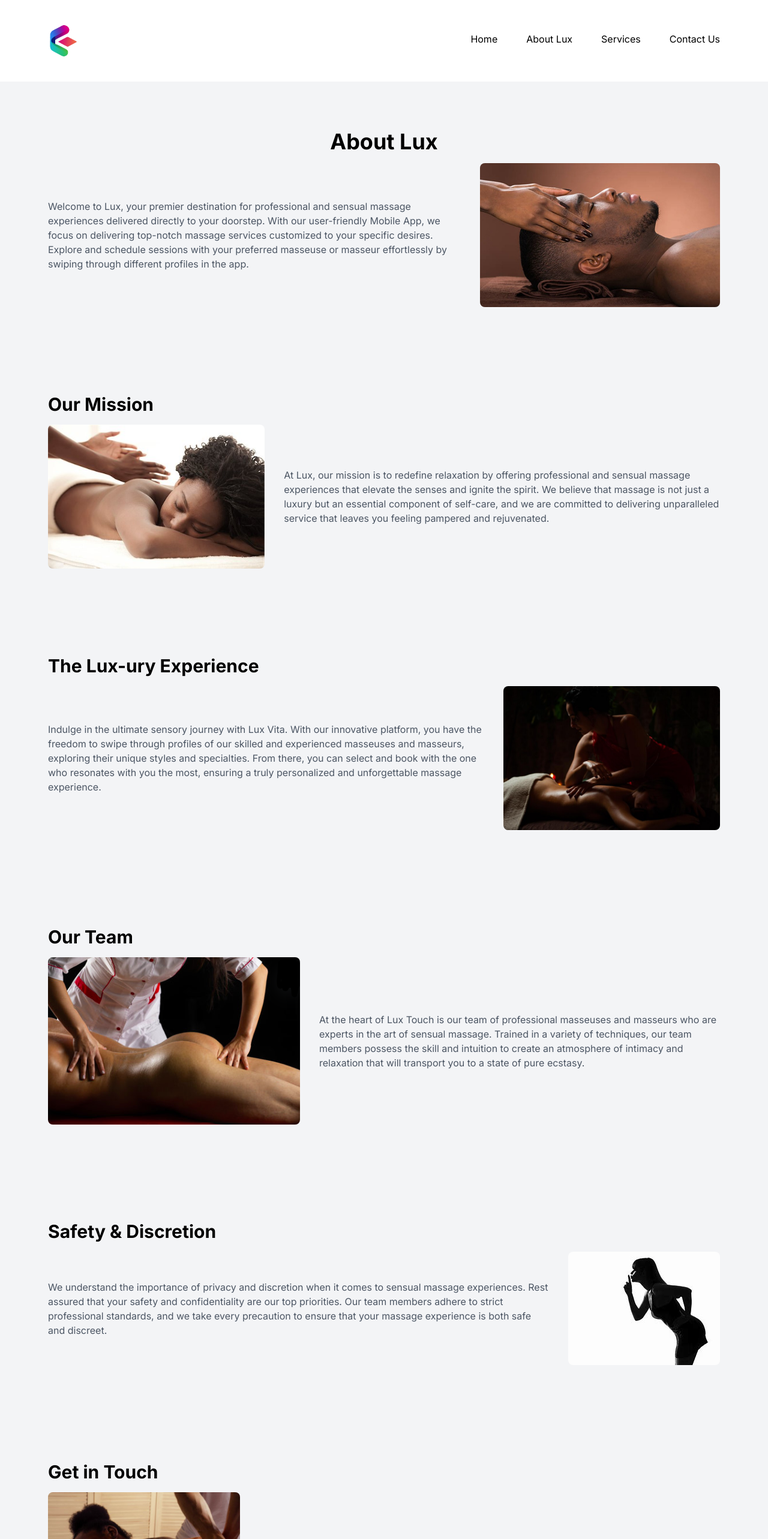
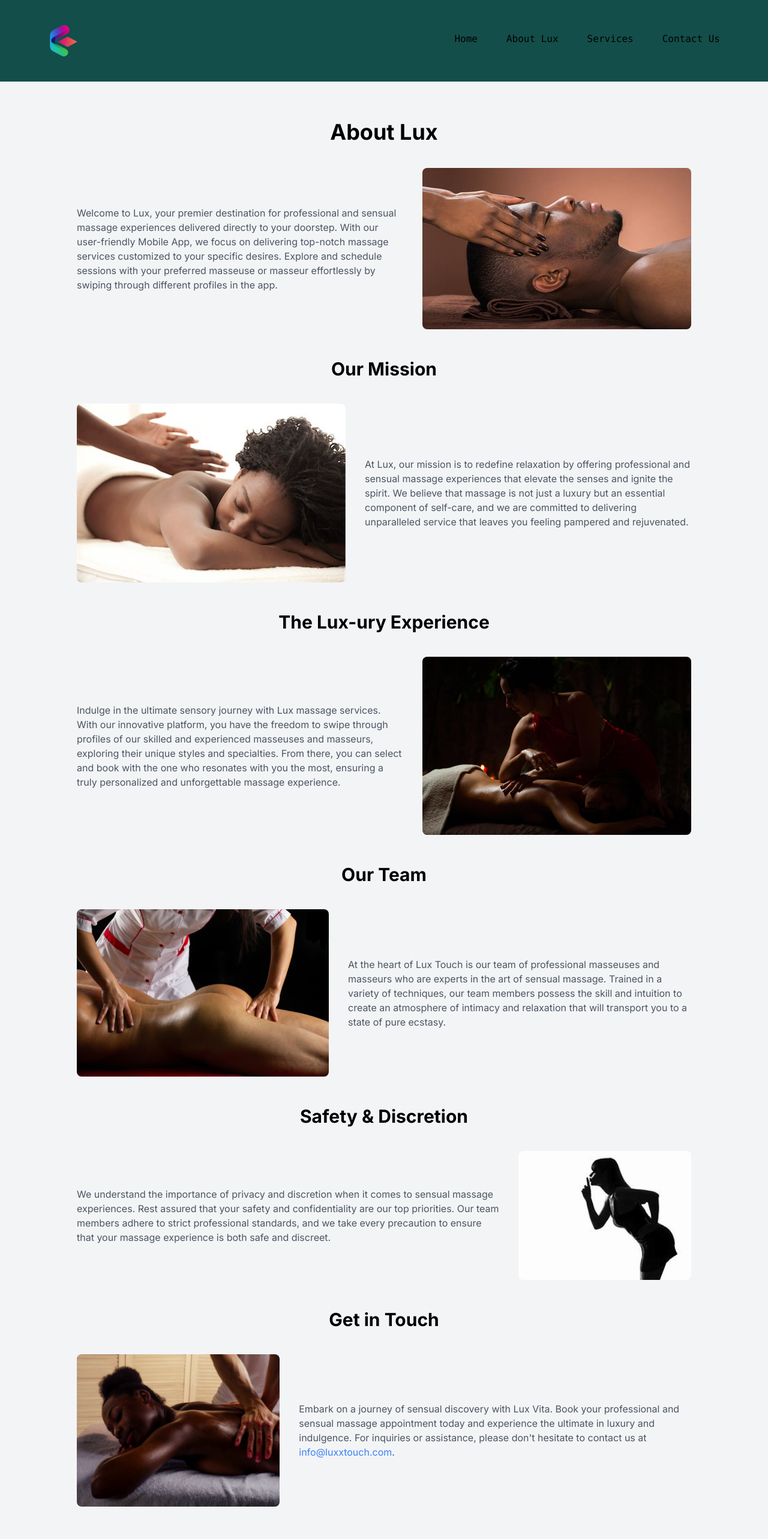
Before and after one commit to ghost-254/LUXXTOUCH, a Next.js app: page /about in a window 1280 px wide. Shown: the top 2566 px of the page at 60% size. Built offline with nearby package versions, Linux system fonts and the light colour scheme.

Commit message:
New Updates on header and other sections

```diff
--- a/components/About.tsx
+++ b/components/About.tsx
@@ -1,24 +1,22 @@
-// About.tsx
-
 import React from 'react';
 
 const About = () => {
   return (
-    <section id="about" className="bg-gray-100 max-container padding-container flex flex-col items-center gap-10 py-10 md:gap-28 lg:py-20 xl:flex-col">
-      <div className="mb-8">
-        <h2 className="text-center text-4xl font-bold">About Lux</h2>
-        <div className="flex flex-col md:flex-row items-center gap-8 mt-4">
+    <section id="about" className="bg-gray-100 max-container px-4 py-10 md:px-8 lg:px-10 lg:py-16">
+      <div className="mb-12">
+        <h2 className="text-center text-4xl font-bold mb-10">About Lux</h2>
+        <div className="flex flex-col md:flex-row items-center gap-8 mt-4 max-w-5xl mx-auto">
           <p className="text-gray-600 text-base">
             Welcome to Lux, your premier destination for professional and sensual massage experiences delivered directly to your doorstep. With our user-friendly Mobile App, we focus on delivering top-notch massage services customized to your specific desires. Explore and schedule sessions with your preferred masseuse or masseur effortlessly by swiping through different profiles in the app.
           </p>
-          <img src="/massage2.jpg" alt="Image 1" className="rounded-lg w-200 h-60"/>
+          <img src="/massage2.jpg" alt="Image 1" className="rounded-lg w-full max-w-md" />
         </div>
       </div>
 
-      <div className="mb-8">
-        <h3 className="text-3xl font-bold">Our Mission</h3>
-        <div className="flex flex-col-reverse md:flex-row items-center gap-8 mt-4">
-          <img src="/massage1.jpeg" alt="Image 2" className="rounded-lg w-200 h-60"/>
+      <div className="mb-12">
+        <h3 className="text-3xl font-bold text-center mb-10">Our Mission</h3>
+        <div className="flex flex-col-reverse md:flex-row items-center gap-8 mt-4 max-w-5xl mx-auto">
+          <img src="/massage1.jpeg" alt="Image 2" className="rounded-lg w-full max-w-md" />
           <p className="text-gray-600 text-base">
             At Lux, our mission is to redefine relaxation by offering professional and sensual massage experiences that elevate the senses and ignite the spirit. We believe that massage is not just a luxury but an essential component of self-care, and we are committed to delivering unparalleled service that leaves you feeling pampered and rejuvenated.
           </p>
@@ -26,19 +24,19 @@ const About = () => {
       </div>
 
       <div className="mb-12">
-        <h3 className="text-3xl font-bold">The Lux-ury Experience</h3>
-        <div className="flex flex-col-reverse md:flex-row items-center gap-8 mt-4">
+        <h3 className="text-3xl font-bold text-center mb-10">The Lux-ury Experience</h3>
+        <div className="flex flex-col-reverse md:flex-row items-center gap-8 mt-4 max-w-5xl mx-auto">
           <p className="text-gray-600 text-base">
-            Indulge in the ultimate sensory journey with Lux Vita. With our innovative platform, you have the freedom to swipe through profiles of our skilled and experienced masseuses and masseurs, exploring their unique styles and specialties. From there, you can select and book with the one who resonates with you the most, ensuring a truly personalized and unforgettable massage experience.
+            Indulge in the ultimate sensory journey with Lux massage services. With our innovative platform, you have the freedom to swipe through profiles of our skilled and experienced masseuses and masseurs, exploring their unique styles and specialties. From there, you can select and book with the one who resonates with you the most, ensuring a truly personalized and unforgettable massage experience.
           </p>
-          <img src="/sensual16.jpg" alt="Image 3" className="rounded-lg w-200 h-60"/>
+          <img src="/sensual16.jpg" alt="Image 3" className="rounded-lg w-full max-w-md" />
         </div>
       </div>
 
       <div className="mb-12">
-        <h3 className="text-3xl font-bold">Our Team</h3>
-        <div className="flex flex-col-reverse md:flex-row items-center gap-8 mt-4">
-          <img src="/sensual14.PNG" alt="Image 4" className="rounded-lg w-200 h-200"/>
+        <h3 className="text-3xl font-bold text-center mb-10">Our Team</h3>
+        <div className="flex flex-col-reverse md:flex-row items-center gap-8 mt-4 max-w-5xl mx-auto">
+          <img src="/sensual14.PNG" alt="Image 4" className="rounded-lg w-full max-w-md" />
           <p className="text-gray-600 text-base">
             At the heart of Lux Touch is our team of professional masseuses and masseurs who are experts in the art of sensual massage. Trained in a variety of techniques, our team members possess the skill and intuition to create an atmosphere of intimacy and relaxation that will transport you to a state of pure ecstasy.
           </p>
@@ -46,19 +44,19 @@ const About = () => {
       </div>
 
       <div className="mb-12">
-        <h3 className="text-3xl font-bold">Safety & Discretion</h3>
-        <div className="flex flex-col-reverse md:flex-row items-center gap-8 mt-4">
+        <h3 className="text-3xl font-bold text-center mb-10">Safety & Discretion</h3>
+        <div className="flex flex-col-reverse md:flex-row items-center gap-8 mt-4 max-w-5xl mx-auto">
           <p className="text-gray-600 text-base">
             We understand the importance of privacy and discretion when it comes to sensual massage experiences. Rest assured that your safety and confidentiality are our top priorities. Our team members adhere to strict professional standards, and we take every precaution to ensure that your massage experience is both safe and discreet.
           </p>
-          <img src="/discretion.jpg" alt="Image 5" className="rounded-lg w-200 h-200"/>
+          <img src="/discretion.jpg" alt="Image 5" className="rounded-lg w-full max-w-md" />
         </div>
       </div>
 
       <div>
-        <h3 className="text-3xl font-bold">Get in Touch</h3>
-        <div className="flex flex-col md:flex-row items-center gap-8 mt-4">
-          <img src="/sensual15.PNG" alt="Image 6" className="rounded-lg w-200 h-60"/>
+        <h3 className="text-3xl font-bold text-center mb-10">Get in Touch</h3>
+        <div className="flex flex-col md:flex-row items-center gap-8 mt-4 max-w-5xl mx-auto">
+          <img src="/sensual15.PNG" alt="Image 6" className="rounded-lg w-full max-w-md" />
           <p className="text-gray-600 text-base">
             Embark on a journey of sensual discovery with Lux Vita. Book your professional and sensual massage appointment today and experience the ultimate in luxury and indulgence. For inquiries or assistance, please don't hesitate to contact us at <a href="mailto:info@luxxtouch.com" className="text-blue-500 hover:underline">info@luxxtouch.com</a>.
           </p>
--- a/components/ContactForm.tsx
+++ b/components/ContactForm.tsx
@@ -101,7 +101,7 @@ const ContactForm: React.FC = () => {
         </div>
         <button
           type="submit"
-          className="w-full bg-blue-500 text-white p-2 rounded hover:bg-blue-700"
+          className="w-full bg-customTeal text-white p-2 rounded hover:bg-teal-700"
         >
           Send Message
         </button>
--- a/components/Footer.tsx
+++ b/components/Footer.tsx
@@ -7,7 +7,7 @@ import React from 'react'
 
 const Footer = () => {
   return (
-    <footer className="flexCenter mb-24 py-10">
+    <footer className="bg-indigo-950 font-mono flexCenter py-20 text-white">
       <div className="padding-container max-container flex w-full flex-col gap-14">
         <div className="flex flex-col items-start justify-center gap-[10%] md:flex-row">
           <Link href="/" className="mb-10">
@@ -17,7 +17,7 @@ const Footer = () => {
           <div className='flex flex-wrap gap-10 sm:justify-between md:flex-1'>
             {FOOTER_LINKS.map((columns, index) => (
               <FooterColumn title={columns.title} key={`footer-column-${index}`}>
-                <ul className="regular-14 flex flex-col gap-4 text-gray-30">
+                <ul className="regular-14 flex flex-col gap-4 text-indigo-50">
                   {columns.links.map((link, linkIndex) => (
                     <Link
                       href={
@@ -46,7 +46,7 @@ const Footer = () => {
                     <p className="whitespace-nowrap">
                       {link.label}:
                     </p>
-                    <a href='mailto:info@luxxtouch.com' className="medium-14 whitespace-nowrap text-blue-70 hover:text-blue-800">
+                    <a href='mailto:info@luxxtouch.com' className="medium-14 whitespace-nowrap text-white hover:text-blue-800">
                       {link.value}
                     </a>
                   </div>
@@ -69,7 +69,7 @@ const Footer = () => {
         </div>
 
         <div className="border bg-gray-20" />
-        <p className="regular-14-full text-center text-gray-20"> © 2024 Luxx Touch | All rights reserved</p>
+        <p className="regular-14-full text-center text-gray-20"> © 2024 Lux Massage Services | Terms & Conditions Apply</p>
       </div>
     </footer>
   )
--- a/components/Guide.tsx
+++ b/components/Guide.tsx
@@ -27,17 +27,27 @@ const Guide = () => {
         />
       </div>
 
-      <div className="flexCenter max-container robject-cover object-center 2xl:rounded-5xl">
-        <h1 className='ml-10 bold-40 lg:bold-40 xl:max-w-[390px]' >Swipe through profiles and Chat to book!</h1>
+      <div className="flex flex-col lg:flex-row items-center justify-center max-container">
+      <div className="text-center lg:text-left lg:mr-10">
+      <h1 className='font-bold text-2xl lg:text-4xl xl:max-w-[390px]'>Swipe through profiles and Chat to book!</h1>
+      <p className='mt-2 text-base lg:text-lg xl:max-w-[390px]'>
+        Easily connect with professionals and book appointments seamlessly through our intuitive chat feature. Explore profiles and find the right match for your needs.
+      </p>
+      </div>
+      <div className='w-full max-w-md lg:max-w-lg'>
       <Image
         src="/book_chat.png"
         alt="booking and chatting"
         layout='responsive'
         width={400}
-          height={600}
-          className="w-full max-container object-cover object-center 2xl:rounded-5xl"
+        height={500}
+        className="w-full object-cover object-center 2xl:rounded-5xl"
       />
       </div>
+</div>
+
+
+
     </section>
   )
 }
--- a/components/Hero.tsx
+++ b/components/Hero.tsx
@@ -54,7 +54,7 @@ const Hero = () => {
   }
 
   return (
-    <section className="bg-white max-container padding-container flex flex-col gap-20 py-10 pb-32 md:gap-28 lg:py-20 xl:flex-row">
+    <section className="bg-customTeal max-container padding-container flex flex-col gap-20 py-10 pb-32 md:gap-28 lg:py-20 xl:flex-row">
 
       <div className="relative z-20 flex flex-1 flex-col xl:w-1/2">
         <h1 className="bold-40 lg:bold-60">Luxurious In-Home Massage Services</h1>
--- a/components/Navbar.tsx
+++ b/components/Navbar.tsx
@@ -20,7 +20,7 @@ const Navbar = () => {
 
   return (
     <>
-      <nav className="flexBetween max-container padding-container relative z-30 py-10">
+      <nav className="bg-customTeal font-mono flexBetween max-container padding-container relative z-30 py-10">
         <Link href="/">
           <Image src="/logo.png" alt="logo" width={50} height={100} />
         </Link>
--- a/tailwind.config.ts
+++ b/tailwind.config.ts
@@ -14,6 +14,7 @@ module.exports = {
           50: '#30AF5B',
           90: '#292C27',
         },
+        customTeal: '#134E4A',
         gray: {
           10: '#EEEEEE',
           20: '#A2A2A2',
```
Also changed, not shown: 1 other file (tests, documents, lock files or other folders). Lines whose indentation alone changed are shown as unchanged.
